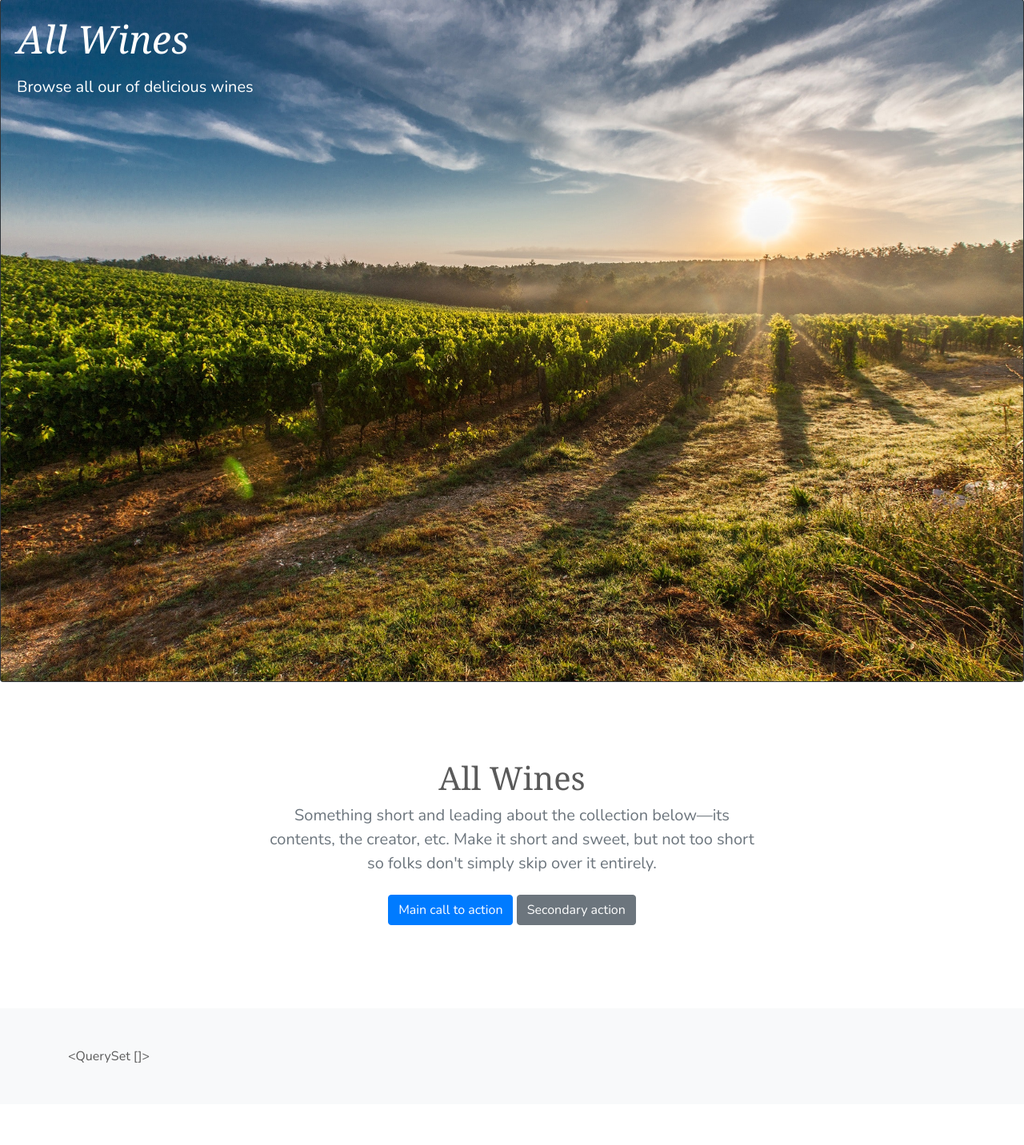
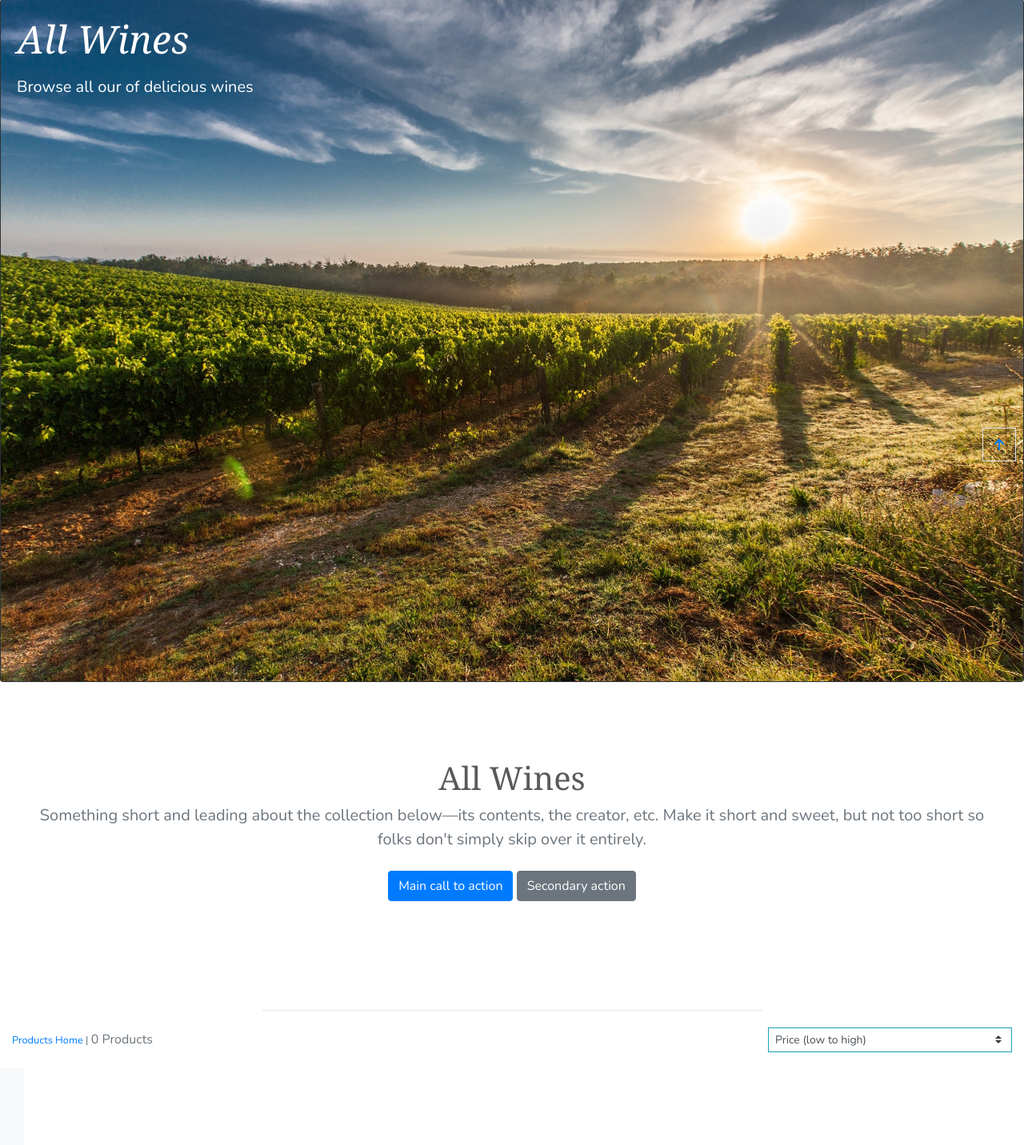
Before and after one commit to woodfordtim/the_british_wine_cellar_v2, a Django app: a page that uses products/templates/products/products.html in a window 1280 px wide. Shown: the part 213-1645 px from the top of the page at 80% size. Before the commit the page ends 1542 px from the top, so only its background shows below. Run offline with Django 3.2, Linux system fonts and the light colour scheme; data that the repository does not hold is empty; parts of the project's set-up code (start-up, migrations or seed data) failed here and were passed over; some libraries are stand-ins or nearby versions.

Commit message:
Add sorting JS and back-to-top button

```diff
--- a/products/templates/products/products.html
+++ b/products/templates/products/products.html
@@ -11,8 +11,8 @@
 
 {% block content %}
 
-    <main>
-
+    <div class="container-fluid">
+        <div class="row">
             <div class="card bg-dark text-white">
                 <img class="card-img" src="{{ MEDIA_URL }}vineyard-large.jpg" alt="Card image">
                 <div class="card-img-overlay">
@@ -20,9 +20,9 @@
                     <p class="lead my-3">Browse all our of delicious wines</p>
                 </div>
             </div>
-
-        <section class="jumbotron text-center">
-            <div class="container">
+        </div>
+        <div class="row">
+            <div class="jumbotron text-center">
                 <h1 class="jumbotron-heading">All Wines</h1>
                 <p class="lead text-muted">Something short and leading about the collection below—its contents,
                     the creator, etc. Make it short and sweet, but not too short so folks don't simply skip over it entirely.
@@ -32,11 +32,45 @@
                     <a href="#" class="btn btn-secondary my-2">Secondary action</a>
                 </p>
             </div>
-        </section>
-
+        </div>
+        <div class="row">
+            <div class="col text-center mt-3">
+                {% for c in current_categories %}
+                    <a class="category-badge text-decoration-none" href="{% url 'products' %}?wine_type={{ c.name }}">
+                        <span class="p-2 mt-2 badge badge-white text-black rounded-0 border border-dark">
+                            {{ c.friendly_name }}
+                        </span>
+                    </a>
+                {% endfor %}
+                <hr class="w-50 mb-1">
+            </div>
+        </div>
+        <div class="row mt-1 mb-2">
+            <div class="col-12 col-md-6 my-auto order-md-last d-flex justify-content-center justify-content-md-end">
+                <div class="sort-select-wrapper w-50">
+                    <select id="sort-selector" class="custom-select custom-select-sm rounded-0 border border-{% if current_sorting != 'None_None' %}info{% else %}black{% endif %}">
+                        <option value="reset" {% if current_sorting == 'None_None' %}selected{% endif %}>Sort by...</option>
+                        <option value="price_asc" {% if current_sorting == 'price_asc' %}selected{% endif %}>Price (low to high)</option>
+                        <option value="price_desc" {% if current_sorting == 'price_desc' %}selected{% endif %}>Price (high to low)</option>
+                        <option value="rating_asc" {% if current_sorting == 'rating_asc' %}selected{% endif %}>Rating (low to high)</option>
+                        <option value="rating_desc" {% if current_sorting == 'rating_desc' %}selected{% endif %}>Rating (high to low)</option>
+                        <option value="name_asc" {% if current_sorting == 'name_asc' %}selected{% endif %}>Name (A-Z)</option>
+                        <option value="name_desc" {% if current_sorting == 'name_desc' %}selected{% endif %}>Name (Z-A)</option>
+                    </select>
+                </div>
+            </div>
+            <div class="col-12 col-md-6 order-md-first">
+                <p class="text-muted mt-3 text-center text-md-left">
+                    {% if search_term or current_categories or current_sorting != 'None_None' %}
+                        <span class="small"><a href="{% url 'products' %}">Products Home</a> | </span>
+                    {% endif %}
+                    {{ products|length }} Products{% if search_term %} found for <strong>"{{ search_term }}"</strong>{% endif %}
+                </p>
+            </div>
+        </div>
+        <div class="row">
             <div class="album py-5 bg-light">
                 <div class="container">
-                {{products}}
                     <div class="row">
                     {% for product in products %}
                         <div class="col-md-4">
@@ -72,10 +106,46 @@
                         </div>
                         {% endfor %}
                     </div>
-
                 </div>
             </div>
-
-    </main>
+        </div>
+    </div>
+    <div class="btt-button shadow-sm rounded-0 border border-black">
+        <a class="btt-link d-flex h-100">
+            <i class="fas fa-arrow-up text-black mx-auto my-auto"></i>
+        </a>
+    </div>
 
 {% endblock %}
+
+{% block postloadjs %}
+    {{ block.super }}
+    <script type="text/javascript">
+		$('.btt-link').click(function(e) {
+			window.scrollTo(0,0)
+		})
+	</script>
+
+    <script type="text/javascript">
+        $('#sort-selector').change(function() {
+            var selector = $(this);
+            var currentUrl = new URL(window.location);
+
+            var selectedVal = selector.val();
+            if(selectedVal != "reset"){
+                var sort = selectedVal.split("_")[0];
+                var direction = selectedVal.split("_")[1];
+
+                currentUrl.searchParams.set("sort", sort);
+                currentUrl.searchParams.set("direction", direction);
+
+                window.location.replace(currentUrl);
+            } else {
+                currentUrl.searchParams.delete("sort");
+                currentUrl.searchParams.delete("direction");
+
+                window.location.replace(currentUrl);
+            }
+        })
+    </script>
+{% endblock %}
--- a/static/css/base.css
+++ b/static/css/base.css
@@ -12,6 +12,18 @@ body {
     padding-top: 164px;
 }
 
+.btt-button {
+    height: 42px;
+    width: 42px;
+    position: fixed;
+    bottom: 10px;
+    right: 10px;
+}
+
+.btt-link {
+    cursor: pointer;
+}
+
 /* fixed top navbar only on medium and up */
 @media (min-width: 992px) {
     .fixed-top-desktop-only {
```
Lines whose indentation alone changed are shown as unchanged.
